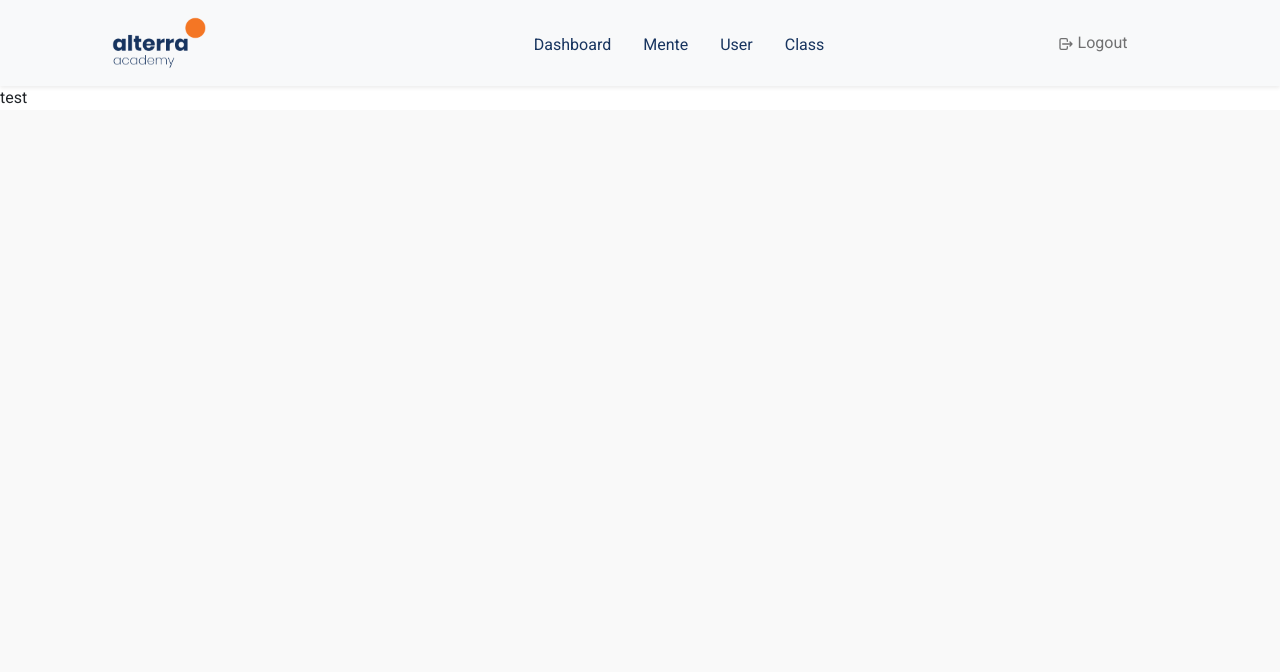
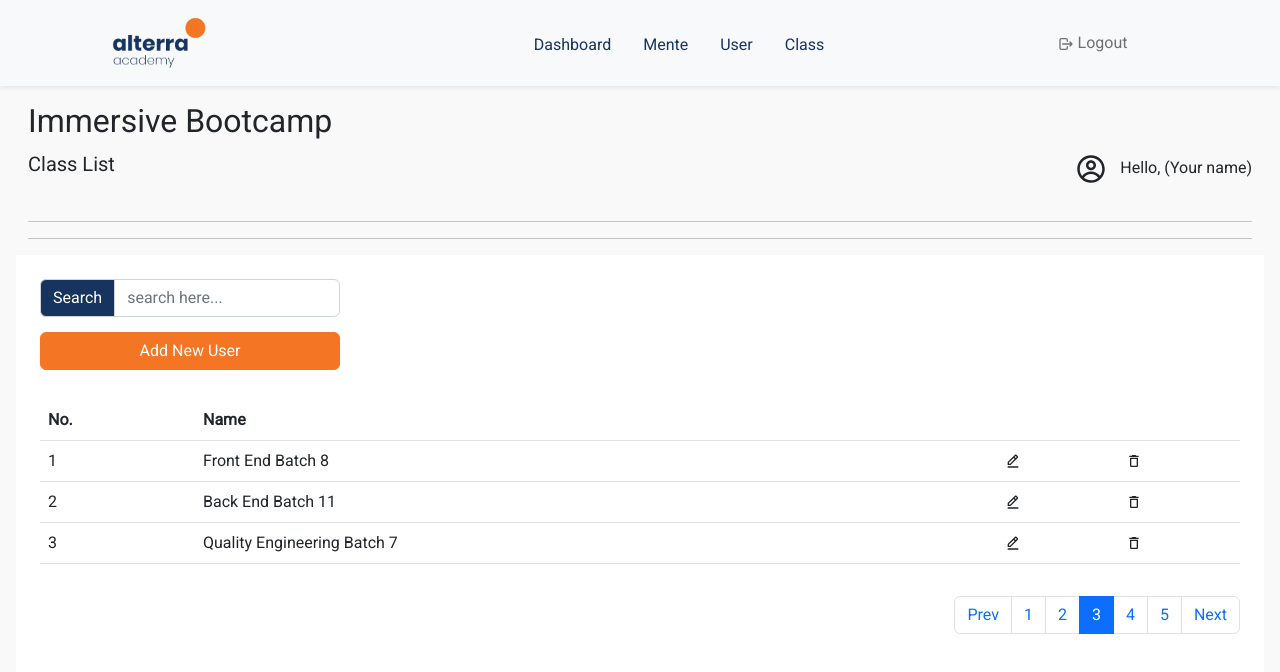
Before and after one commit to ALTA-FE8-GP3/immersive-dashboard, a Next.js app: page /class in a window 1280 px wide. Shown: the top 672 px of the page. Built offline with nearby package versions, Linux system fonts and the light colour scheme.

Commit message:
Add class list

```diff
--- a/pages/class/index.jsx
+++ b/pages/class/index.jsx
@@ -1,8 +1,76 @@
 import React from 'react'
+import { InputGroup, Form, Button, Table, Pagination } from 'react-bootstrap'
+import SubNavbar from '../../components/SubNavbar'
+import { BiEditAlt } from "react-icons/bi";
+import { MdDeleteOutline } from "react-icons/md";
 
 const Index = () => {
   return (
-    <div>test</div>
+    <div style={{ backgroundColor: '#F9F9F9' }}>
+      <div>
+        <div className='px-3'>
+          <SubNavbar
+            title="Class List"
+          />
+          <div className='bg-white mt-3 p-4'>
+            <InputGroup style={{ width: '300px' }}>
+              <InputGroup.Text id='basic-addon1' style={{ backgroundColor: '#17345F', color: 'white' }}>Search</InputGroup.Text>
+              <Form.Control
+                placeholder='search here...'
+                aria-label='Search'
+                aria-describedby='basic-addon1'
+              />
+            </InputGroup>
+            <div style={{ paddingTop: '15px' }}>
+              <Button style={{ width: '300px', backgroundColor: '#F47624', borderColor: '#F47624' }}>Add New User</Button>
+            </div>
+            <div style={{ paddingTop: '30px' }}>
+              <Table responsive>
+                <thead>
+                  <tr>
+                    <th>No.</th>
+                    <th>Name</th>
+                    <th></th>
+                    <th></th>
+                  </tr>
+                </thead>
+                <tbody>
+                  <tr>
+                    <td>1</td>
+                    <td>Front End Batch 8</td>
+                    <td><BiEditAlt /></td>
+                    <td><MdDeleteOutline /></td>
+                  </tr>
+                  <tr>
+                    <td>2</td>
+                    <td>Back End Batch 11</td>
+                    <td><BiEditAlt /></td>
+                    <td><MdDeleteOutline /></td>
+                  </tr>
+                  <tr>
+                    <td>3</td>
+                    <td>Quality Engineering Batch 7</td>
+                    <td><BiEditAlt /></td>
+                    <td><MdDeleteOutline /></td>
+                  </tr>
+                </tbody>
+              </Table>
+            </div>
+            <div className='pt-3'>
+              <Pagination className='justify-content-end'>
+                <Pagination.Prev>Prev</Pagination.Prev>
+                <Pagination.Item>{1}</Pagination.Item>
+                <Pagination.Item>{2}</Pagination.Item>
+                <Pagination.Item active>{3}</Pagination.Item>
+                <Pagination.Item>{4}</Pagination.Item>
+                <Pagination.Item>{5}</Pagination.Item>
+                <Pagination.Next>Next</Pagination.Next>
+              </Pagination>
+            </div>
+          </div>
+        </div>
+      </div>
+    </div>
   )
 }
 
```
